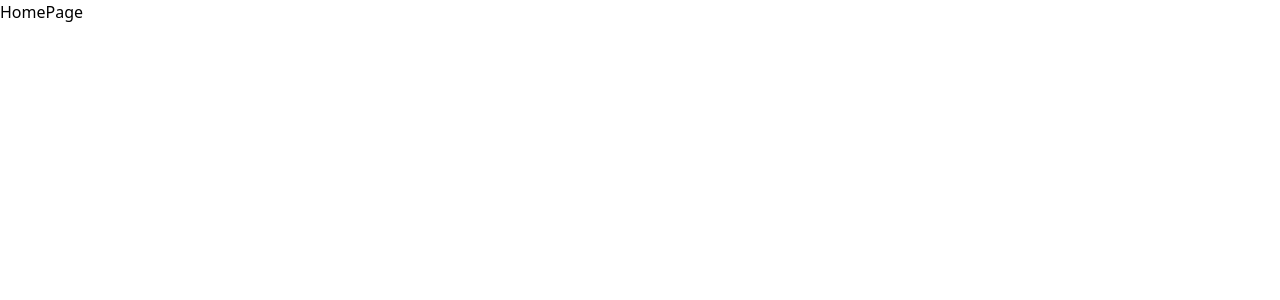
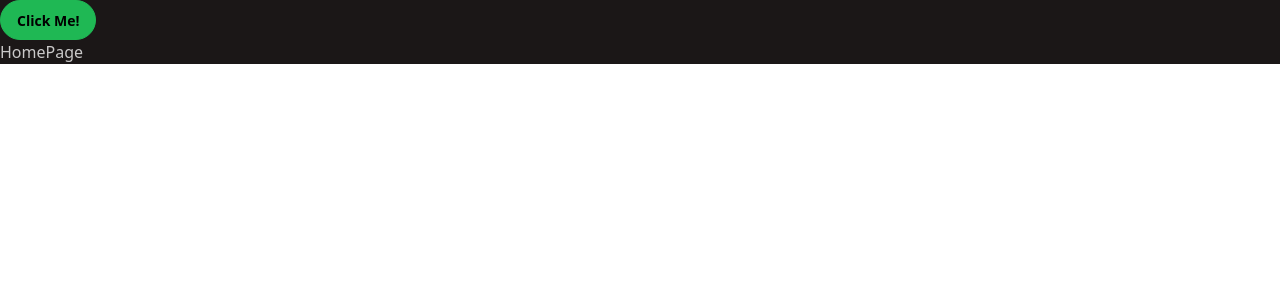
Before and after one commit to ksh-20/Notionix, a React (Vite) app in the folder frontend/: page / in a window 1280 px wide. Shown: the top 300 px of the page. Built offline with nearby package versions, Linux system fonts and the light colour scheme.

Commit message:
DaisyUI Integration

```diff
--- a/frontend/package.json
+++ b/frontend/package.json
@@ -1,5 +1,5 @@
 {
-  "name": "frontend",
+  "name": "notionix-frontend",
   "private": true,
   "version": "0.0.0",
   "type": "module",
@@ -22,6 +22,7 @@
     "@types/react": "^19.2.5",
     "@types/react-dom": "^19.2.3",
     "@vitejs/plugin-react": "^5.1.1",
+    "daisyui": "^5.5.14",
     "eslint": "^9.39.1",
     "eslint-plugin-react-hooks": "^7.0.1",
     "eslint-plugin-react-refresh": "^0.4.24",
--- a/frontend/src/App.jsx
+++ b/frontend/src/App.jsx
@@ -9,7 +9,8 @@ import toast from 'react-hot-toast'
 
 const App = () => {
   return (
-    <div>
+    <div data-theme="forest">
+      <button className='btn btn-primary'>Click Me!</button>
       <Routes>
         <Route path='/' element={<HomePage />} />
         <Route path='/create' element={<CreatePage />} />
--- a/frontend/src/index.css
+++ b/frontend/src/index.css
@@ -1 +1,4 @@
 @import "tailwindcss";
+@plugin "daisyui" {
+  themes: all;
+}
```
